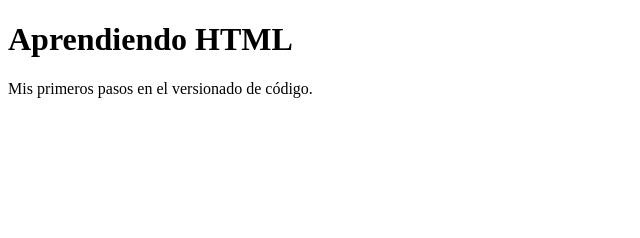
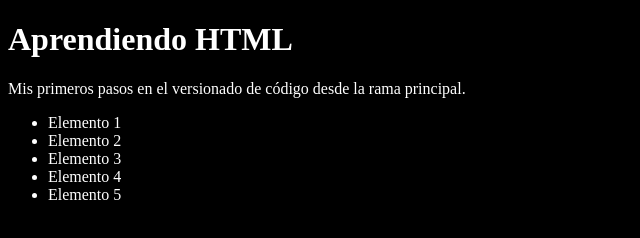
Before and after one commit to DaLivera/git-main, a plain HTML site: page index.html in a window 1280 px wide. Shown: the whole page, without its empty margins (0-640 px from the left). Drawn offline with Linux system fonts and the light colour scheme.

Commit message:
AGREGANDO style.cssal index.html

```diff
--- a/index.html
+++ b/index.html
@@ -4,9 +4,18 @@
   <meta charset="UTF-8">
   <meta name="viewport" content="width=device-width, initial-scale=1.0">
   <title>Aprendiendo HTML</title>
+  <link rel="stylesheet" href="style.css">
 </head>
 <body>
   <h1>Aprendiendo HTML</h1>
-  <p>Mis primeros pasos en el versionado de código.</p>
+  <p>Mis primeros pasos en el versionado de código desde la rama principal.</p>
+
+  <ul>
+    <li>Elemento 1</li>
+    <li>Elemento 2</li>
+    <li>Elemento 3</li>
+    <li>Elemento 4</li>
+    <li>Elemento 5</li>
+  </ul>
 </body>
 </html>
```
